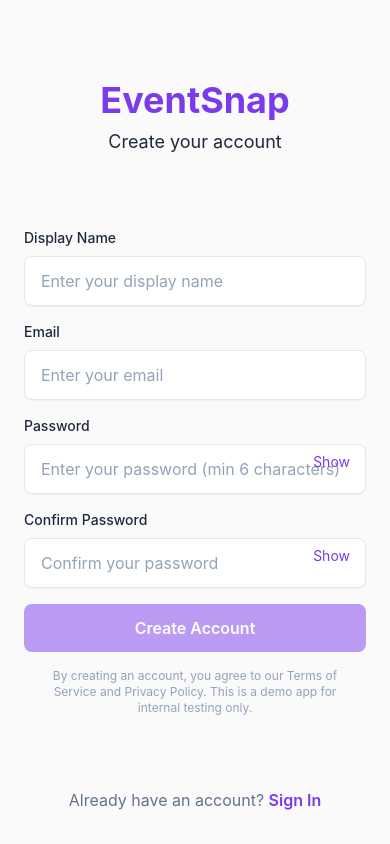
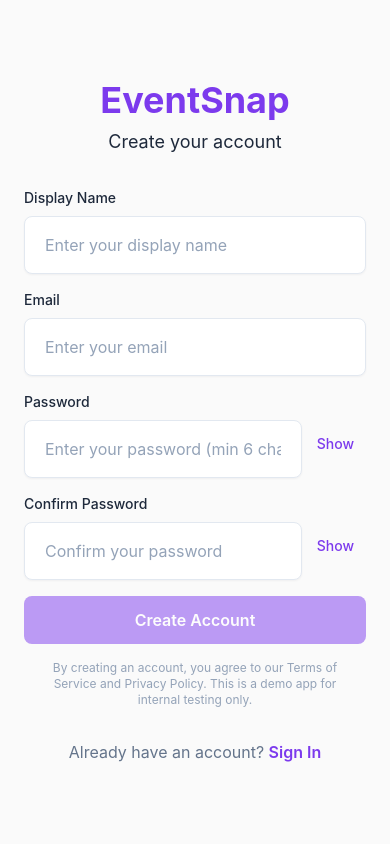
Before and after one commit to kanishk-jain-01/EventSnap, a React Native app: screen / in a window 390 px wide. Both pictures are taken after a click on the element "Sign up". Built offline with nearby package versions, Linux system fonts and the light colour scheme; no server answers; the database is empty.

Commit message:
Fix(auth): improve login UI spacing and error display

```diff
--- a/src/components/ui/Input.tsx
+++ b/src/components/ui/Input.tsx
@@ -24,7 +24,7 @@ export const Input: React.FC<InputProps> = ({
         </Text>
       )}
       <TextInput
-        className={`bg-surface border rounded-lg px-4 py-3 text-text-primary text-base ${
+        className={`bg-surface border rounded-lg px-5 py-4 text-text-primary text-base ${
           error ? 'border-error' : 'border-border focus:border-primary'
         }`}
         placeholder={placeholder}
@@ -38,6 +38,8 @@ export const Input: React.FC<InputProps> = ({
         autoCorrect={false}
         autoComplete='off'
         style={{
+          minHeight: 52,
+          lineHeight: 20,
           // Additional styles for better light theme appearance
           shadowColor: colors.shadow,
           shadowOffset: { width: 0, height: 1 },
--- a/src/screens/auth/LoginScreen.tsx
+++ b/src/screens/auth/LoginScreen.tsx
@@ -25,9 +25,9 @@ export const LoginScreen: React.FC<LoginScreenProps> = ({ navigation }) => {
   const { login, isLoading, error, clearError } = useAuth();
 
   // Clear auth errors when component mounts
-  useEffect(() => {
-    clearError();
-  }, [clearError]);
+  // useEffect(() => {
+  //   clearError();
+  // }, [clearError]);
 
   const handleLogin = async () => {
     if (!email.trim() || !password.trim()) {
@@ -37,10 +37,13 @@ export const LoginScreen: React.FC<LoginScreenProps> = ({ navigation }) => {
 
     try {
       await login(email.trim().toLowerCase(), password);
-    } catch {
+    } catch (err) {
       // Error is handled by the auth store
+      console.log('Login error caught:', err);
     }
   };
+
+
 
   return (
     <KeyboardAvoidingView
@@ -53,9 +56,11 @@ export const LoginScreen: React.FC<LoginScreenProps> = ({ navigation }) => {
         contentContainerStyle={{ flexGrow: 1 }}
         keyboardShouldPersistTaps='handled'
       >
-        <View className='flex-1 px-6 pt-20 pb-8'>
+        <View className='flex-1 px-6 pt-8 pb-8'>
+          {/* Centered Content Container */}
+          <View className='flex-1 justify-center'>
             {/* Header */}
-          <View className='items-center mb-12'>
+            <View className='items-center mb-8'>
               <Text className='text-primary text-4xl font-bold mb-2'>
                 EventSnap
               </Text>
@@ -63,7 +68,7 @@ export const LoginScreen: React.FC<LoginScreenProps> = ({ navigation }) => {
             </View>
 
             {/* Form */}
-          <View className='flex-1 justify-center'>
+            <View>
             <Input
               label='Email'
               placeholder='Enter your email'
@@ -74,6 +79,7 @@ export const LoginScreen: React.FC<LoginScreenProps> = ({ navigation }) => {
             />
 
             <View className='relative'>
+              <View className='pr-16'>
                 <Input
                   label='Password'
                   placeholder='Enter your password'
@@ -81,11 +87,13 @@ export const LoginScreen: React.FC<LoginScreenProps> = ({ navigation }) => {
                   onChangeText={setPassword}
                   secureTextEntry={!showPassword}
                 />
+              </View>
               <TouchableOpacity
-                className='absolute right-4 top-9'
+                className='absolute right-3'
+                style={{ top: 42 }}
                 onPress={() => setShowPassword(!showPassword)}
               >
-                <Text className='text-primary text-sm'>
+                <Text className='text-primary text-sm font-medium'>
                   {showPassword ? 'Hide' : 'Show'}
                 </Text>
               </TouchableOpacity>
@@ -93,8 +101,8 @@ export const LoginScreen: React.FC<LoginScreenProps> = ({ navigation }) => {
 
             {/* Auth Error */}
             {error && (
-              <View className='bg-error/20 border border-error rounded-lg p-3 mb-4'>
-                <Text className='text-error text-sm text-center'>{error}</Text>
+              <View className='bg-error/10 border border-error rounded-lg p-4 mb-4'>
+                <Text className='text-error text-base text-center font-medium'>{error}</Text>
               </View>
             )}
 
@@ -120,6 +128,7 @@ export const LoginScreen: React.FC<LoginScreenProps> = ({ navigation }) => {
             </View>
             </View>
           </View>
+        </View>
       </ScrollView>
     </KeyboardAvoidingView>
   );
--- a/src/screens/auth/RegisterScreen.tsx
+++ b/src/screens/auth/RegisterScreen.tsx
@@ -143,7 +143,9 @@ export const RegisterScreen: React.FC<RegisterScreenProps> = ({
         contentContainerStyle={{ flexGrow: 1 }}
         keyboardShouldPersistTaps='handled'
       >
-        <View className='flex-1 px-6 pt-20 pb-8'>
+        <View className='flex-1 px-6 pt-8 pb-8'>
+          {/* Centered Content Container */}
+          <View className='flex-1 justify-center'>
             {/* Header */}
             <View className='items-center mb-8'>
               <Text className='text-primary text-4xl font-bold mb-2'>
@@ -155,7 +157,7 @@ export const RegisterScreen: React.FC<RegisterScreenProps> = ({
             </View>
 
             {/* Form */}
-          <View className='flex-1 justify-center'>
+            <View>
               <Input
                 label='Display Name'
                 placeholder='Enter your display name'
@@ -177,6 +179,7 @@ export const RegisterScreen: React.FC<RegisterScreenProps> = ({
               />
 
               <View className='relative'>
+                <View className='pr-16'>
                   <Input
                     label='Password'
                     placeholder='Enter your password (min 6 characters)'
@@ -185,17 +188,20 @@ export const RegisterScreen: React.FC<RegisterScreenProps> = ({
                     secureTextEntry={!showPassword}
                     error={passwordError}
                   />
+                </View>
                 <TouchableOpacity
-                className='absolute right-4 top-9'
+                  className='absolute right-3'
+                  style={{ top: 42 }}
                   onPress={() => setShowPassword(!showPassword)}
                 >
-                <Text className='text-primary text-sm'>
+                  <Text className='text-primary text-sm font-medium'>
                     {showPassword ? 'Hide' : 'Show'}
                   </Text>
                 </TouchableOpacity>
               </View>
 
               <View className='relative'>
+                <View className='pr-16'>
                   <Input
                     label='Confirm Password'
                     placeholder='Confirm your password'
@@ -204,11 +210,13 @@ export const RegisterScreen: React.FC<RegisterScreenProps> = ({
                     secureTextEntry={!showConfirmPassword}
                     error={confirmPasswordError}
                   />
+                </View>
                 <TouchableOpacity
-                className='absolute right-4 top-9'
+                  className='absolute right-3'
+                  style={{ top: 42 }}
                   onPress={() => setShowConfirmPassword(!showConfirmPassword)}
                 >
-                <Text className='text-primary text-sm'>
+                  <Text className='text-primary text-sm font-medium'>
                     {showConfirmPassword ? 'Hide' : 'Show'}
                   </Text>
                 </TouchableOpacity>
@@ -216,8 +224,8 @@ export const RegisterScreen: React.FC<RegisterScreenProps> = ({
 
               {/* Auth Error */}
               {error && (
-              <View className='bg-error/20 border border-error rounded-lg p-3 mb-4'>
-                <Text className='text-error text-sm text-center'>{error}</Text>
+                <View className='bg-error/10 border border-error rounded-lg p-4 mb-4'>
+                  <Text className='text-error text-base text-center font-medium'>{error}</Text>
                 </View>
               )}
 
@@ -255,6 +263,7 @@ export const RegisterScreen: React.FC<RegisterScreenProps> = ({
               </View>
             </View>
           </View>
+        </View>
       </ScrollView>
     </KeyboardAvoidingView>
   );
```
Lines whose indentation alone changed are shown as unchanged.
